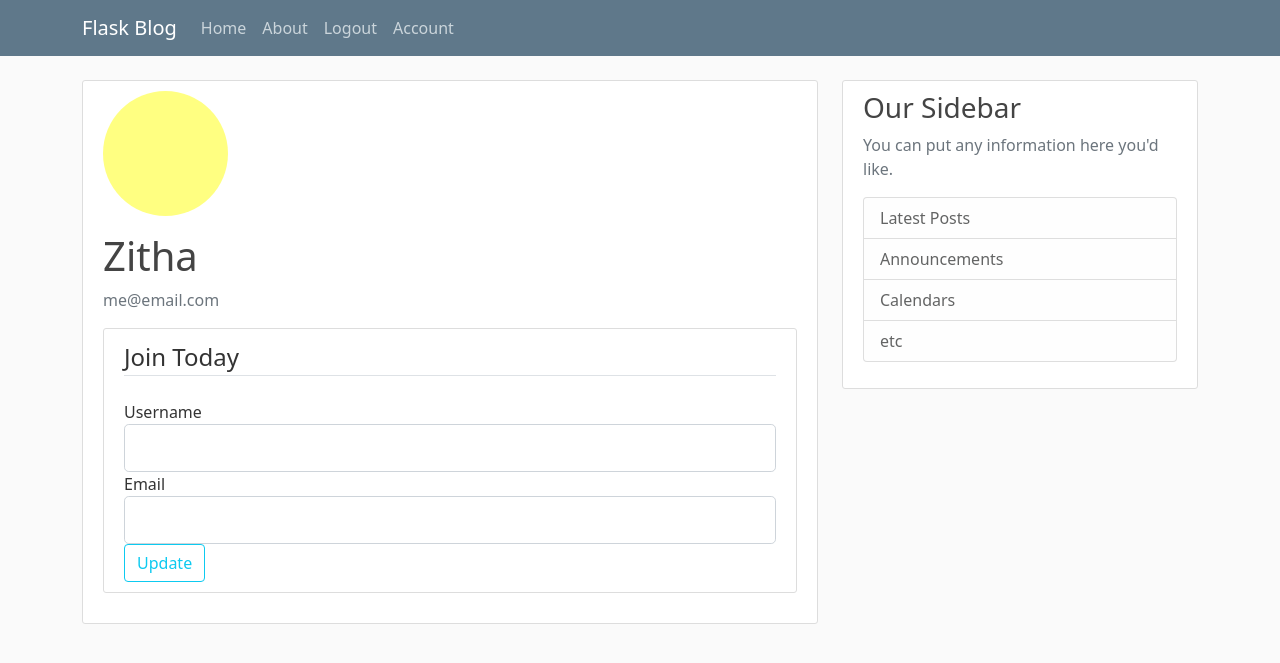
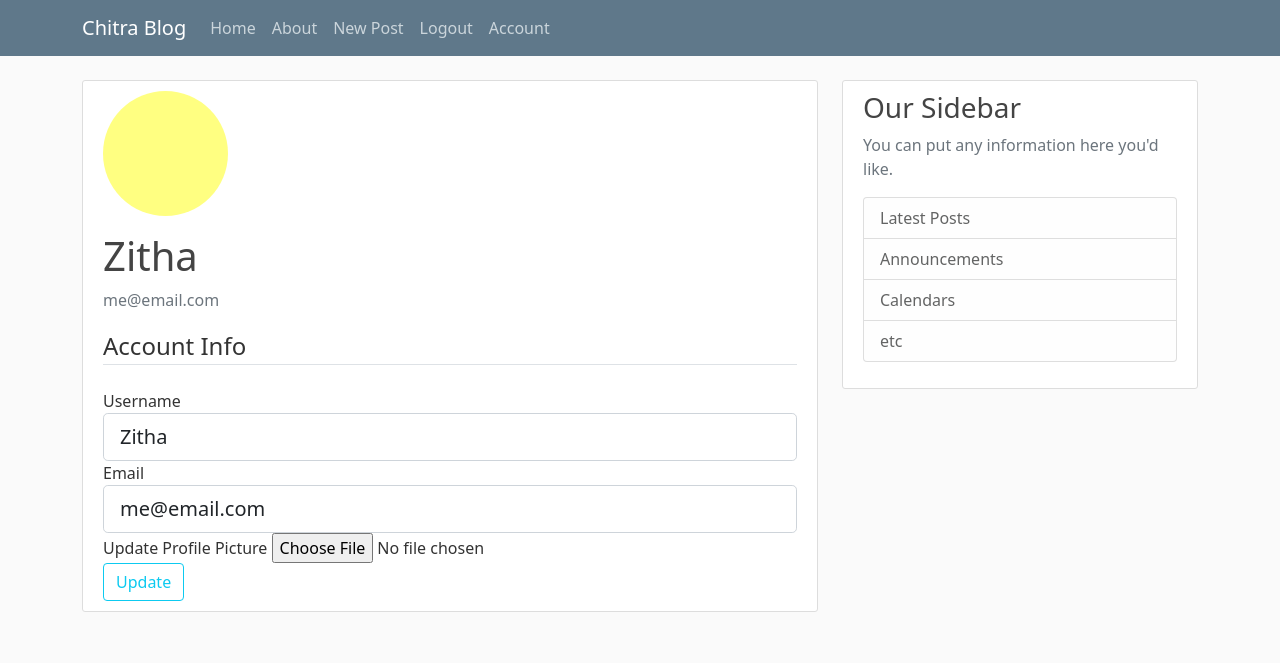
Before and after one commit to ZithaChitra/Flsk_first, a Flask app: page /account in a window 1280 px wide. Shown: the top 663 px of the page. Run offline with Flask 2, Linux system fonts and the light colour scheme; a user stored in the database is signed in; some libraries are stand-ins or nearby versions.

Commit message:
create post feature

```diff
--- a/Flask_Blog/flaskblog/forms.py
+++ b/Flask_Blog/flaskblog/forms.py
@@ -1,6 +1,7 @@
 from flask_wtf import FlaskForm
+from flask_wtf.file import FileField, FileAllowed
 from flask_login import current_user
-from wtforms import StringField, PasswordField, SubmitField, BooleanField
+from wtforms import StringField, PasswordField, SubmitField, BooleanField, TextAreaField
 from wtforms.validators import DataRequired, Length, Email, EqualTo, ValidationError
 from flaskblog.models import User
 
@@ -46,6 +47,7 @@ class UpdateAccountForm(FlaskForm):
                            validators=[DataRequired(), Length(min=2, max=20)])
 	email = StringField('Email',
                         validators=[DataRequired(), Email()])
+	picture = FileField("Update Profile Picture", validators=[FileAllowed(["jpg", "png"])])
 
 	submit = SubmitField('Update')
 
@@ -54,7 +56,7 @@ class UpdateAccountForm(FlaskForm):
 	# 		raise ValidationError("Validation Message")
 
 	def validate_username(self, username):
-		if username.data != current_user.user_name:
+		if username.data != current_user.username:
 			# checks if user already exists in the database
 			user = User.query.filter_by(username=username.data).first()
 			if user:
@@ -67,3 +69,10 @@ class UpdateAccountForm(FlaskForm):
 			user = User.query.filter_by(email=email.data).first()
 			if user:
 				raise ValidationError("That email is taken. Please use a different email.")
+
+
+
+class PostForm(FlaskForm):
+	title = StringField("Title", validators=[DataRequired()])
+	content = TextAreaField("Content", validators=[DataRequired()])
+	submit = SubmitField("Post")
--- a/Flask_Blog/flaskblog/routes.py
+++ b/Flask_Blog/flaskblog/routes.py
@@ -1,6 +1,9 @@
+import secrets
+import os
+from PIL import Image
 from flask import render_template, url_for, flash, redirect, request
 from flaskblog import app, db, bcrypt
-from flaskblog.forms import RegistrationForm, LoginForm, UpdateAccountForm
+from flaskblog.forms import RegistrationForm, LoginForm, UpdateAccountForm, PostForm
 from flaskblog.models import User, Post
 from flask_login import login_user, current_user, logout_user, login_required
 
@@ -69,9 +72,47 @@ def logout():
 	return redirect(url_for("home"))
 
 
-@app.route("/account")
+def save_picture(form_picture):
+	# random_hex will be the base of our filename
+	random_hex = secrets.token_hex(8) # 8 bytes
+	_, f_ext = os.path.splitext(form_picture.filename)
+	picture_fn = random_hex + f_ext
+	picture_path = os.path.join(app.root_path, "static/profile_pics", picture_fn)
+	output_size = (125, 125)
+	i = Image.open(form_picture)
+	i.thumbnail(output_size)
+
+	i.save(picture_path)
+	return picture_fn
+
+
+
+
+@app.route("/account", methods=["GET", "POST"])
 @login_required
 def account():
 	form = UpdateAccountForm()
+	if form.validate_on_submit():
+		if form.picture.data:
+			picture_file = save_picture(form.picture.data)
+			current_user.image_file = picture_file
+		current_user.username = form.username.data
+		current_user.email = form.email.data
+		db.session.commit()
+		flash("Your account has been updated", "success")
+		return redirect(url_for("account"))
+	elif request.method == "GET":
+		form.username.data = current_user.username
+		form.email.data = current_user.email
 	image_file = url_for("static", filename="profile_pics/" + current_user.image_file)
 	return render_template("account.html", title="Account", image_file=image_file, form=form)
+
+
+@app.route("/post/new", methods=["GET", "POST"])
+@login_required
+def new_post():
+	form = PostForm()
+	if form.validate_on_submit():
+		flash("Your post has been created", "success")
+		return redirect(url_for("home"))
+	return render_template("create_post.html", title="New Post", form=form)
--- a/Flask_Blog/flaskblog/templates/account.html
+++ b/Flask_Blog/flaskblog/templates/account.html
@@ -10,11 +10,11 @@
       </div>
 
 	  <!-- FORM HERE -->
-	  <div class="content-section">
-        <form method="POST" action="">
+
+        <form method="POST" action="", enctype="multipart/form-data">
             {{ form.hidden_tag() }}
             <fieldset class="form-group">
-                <legend class="border-bottom mb-4">Join Today</legend>
+                <legend class="border-bottom mb-4">Account Info</legend>
                 <div class="form-group">
                     {{ form.username.label(class="form-control-label") }}
 
@@ -43,12 +43,22 @@
                     {% endif %}
                 </div>
 
+				<div class="form-group">
+                    {{ form.picture.label() }}
+					{{ form.picture(class="form-control-file") }}
+					{% if form.picture.errors %}
+						{% for error in form.picture.errors %}
+							<span class="text-danger">{{error}}</span><br/>
+						{% endfor %}
+					{% endif %}
+				</div>
+
             </fieldset>
             <div class="form-group">
                 {{ form.submit(class="btn btn-outline-info") }}
             </div>
         </form>
-    </div>
+
 	</div>
 
 {% endblock content%}
--- a/Flask_Blog/flaskblog/templates/layout.html
+++ b/Flask_Blog/flaskblog/templates/layout.html
@@ -20,7 +20,7 @@
 	<header class="site-header">
       <nav class="navbar navbar-expand-md navbar-dark bg-steel fixed-top">
         <div class="container">
-          <a class="navbar-brand mr-4" href="/">Flask Blog</a>
+          <a class="navbar-brand mr-4" href="/">Chitra Blog</a>
           <button class="navbar-toggler" type="button" data-toggle="collapse" data-target="#navbarToggle" aria-controls="navbarToggle" aria-expanded="false" aria-label="Toggle navigation">
             <span class="navbar-toggler-icon"></span>
           </button>
@@ -32,6 +32,7 @@
             <!-- Navbar Right Side -->
             <div class="navbar-nav">
 				{% if current_user.is_authenticated %}
+					<a class="nav-item nav-link" href="{{url_for('new_post')}}">New Post</a>
 					<a class="nav-item nav-link" href="{{url_for('logout')}}">Logout</a>
 					<a class="nav-item nav-link" href="{{url_for('account')}}">Account</a>
 				{% else %}
--- a/Flask_Blog/requirements.txt
+++ b/Flask_Blog/requirements.txt
@@ -4,3 +4,4 @@ email_validator
 flask-sqlalchemy
 flask-bcrypt
 flask-login
+Pillow
```
Also changed, not shown: Flask_Blog/flaskblog/templates/create_post.html (added, +43 -0 lines), Flask_Blog/flaskblog/site.db, Flask_Blog/flaskblog/static/profile_pics/1954b328a615ceab.jpg (added), Flask_Blog/flaskblog/static/profile_pics/new.jpg (added).
